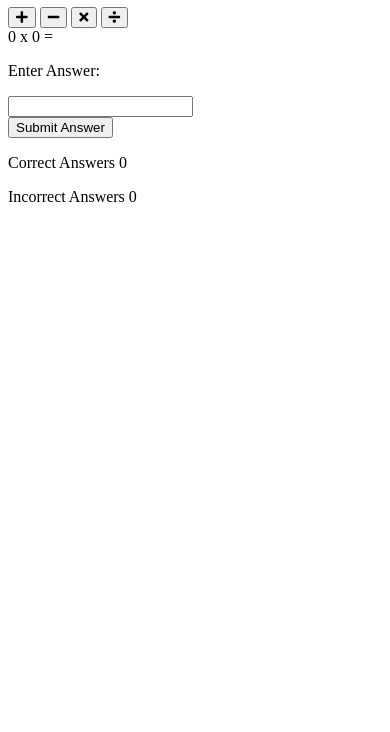
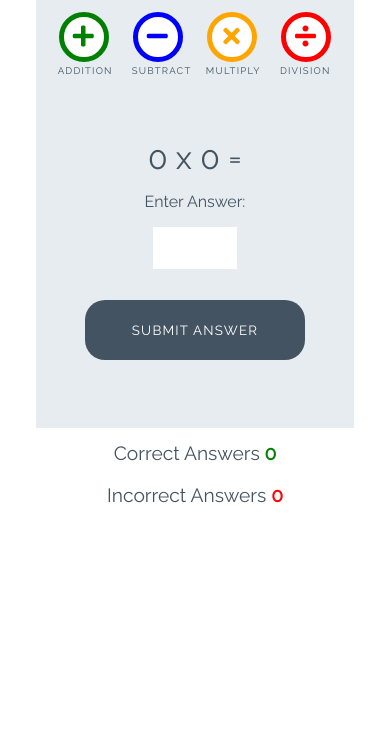
Before and after one commit to renatabiniek/love-maths, a plain HTML site: page index.html in a window 390 px wide. Shown: the part 112-844 px from the top of the page. Drawn offline with Linux system fonts and the light colour scheme.

Commit message:
Add styles for game

```diff
--- a/assets/css/style.css
+++ b/assets/css/style.css
@@ -0,0 +1,253 @@
+/* --------- Global style */
+
+body {
+    background-color: white;
+    font-family: "Raleway", sans-serif;
+    color: #445361;
+    text-align: center;
+}
+
+/* --------- Heading */
+
+.heading {
+    text-align: center;
+    font-size: 2.5rem;
+}
+
+.logo {
+    height: 40px;
+    padding-right: 5px;
+}
+
+/* --------- Game layout */
+
+.game-area {
+    background-color: #E6ECF0;
+    box-sizing: border-box;
+    width: 85%;
+    height: 65vh;
+    max-height: 450px;
+    max-width: 830px;
+    margin-left: auto;
+    margin-right: auto;
+    padding: 1%;
+}
+
+.question-area {
+    width: 50%;
+    font-size: 2rem;
+    margin: auto;
+    padding: 50px 0;
+}
+
+.question-area span {
+    padding: 0 15px;
+}
+
+.score-area {
+    margin: 5px auto;
+    width: 60%;
+    font-size: 1.2rem;
+}
+
+.controls-area {
+    width: 85%;
+    margin: 30px auto;
+}
+
+#score {
+    color: green;
+    font-weight: bold;
+}
+
+#incorrect {
+    color: red;
+    font-weight: bold;
+}
+
+.answer-message {
+    display: none;
+    font-size: 1rem;
+}
+
+#answer-box {
+    border: none;
+    color: #445361;
+    display: inline-block;
+    height: 40px;
+    width: 80px;
+    font-size: 1.2rem;
+}
+
+.scores {
+    display: inline-block;
+    padding: 25px;
+}
+
+/* --------- Buttons */
+
+.btn {
+    width: 220px;
+    height: 60px;
+    font-family: "Raleway", sans-serif;
+    text-transform: uppercase;
+    letter-spacing: 1.2px;
+    color: white;
+}
+
+.btn:focus {
+    outline: none;
+}
+
+.btn--big {
+    padding-top: 10px;
+    border-radius: 50%;
+    background-color: white;
+    border: 10px solid;
+    width: 100px;
+    height: 100px;
+    font-size: 3.2rem;
+    margin: 0 30px;
+    transition: all 0.5s;
+}
+
+.btn--big::after{
+    content: attr(data-type);
+    font-size: 1rem;
+    color: #445361;
+    position: relative;
+    left: -0.5em;
+
+}
+
+.btn--blue {
+    border-color: blue;
+    color: blue;
+}
+
+.btn--blue:active,
+.btn--blue:hover {
+    background-color: darkblue;
+    color: white;
+}
+
+.btn--orange {
+    border-color: orange;
+    color: orange;
+}
+
+.btn--orange:active,
+.btn--orange:hover {
+    background-color: darkorange;
+    color: white;
+}
+
+.btn--red {
+    border-color: red;
+    color: red;
+}
+
+.btn--red:active,
+.btn--red:hover {
+    background-color: darkred;
+    color: white;
+}
+
+.btn--green {
+    border-color: green;
+    color: green;
+}
+
+.btn--green:active,
+.btn--green:hover {
+    background-color: darkgreen;
+    color: white;
+}
+
+.btn--gray {
+    margin-top: 25px;
+    background-color: #445361;
+    border: 1px transparent;
+    border-radius: 20px;
+}
+
+.btn--gray:active,
+.btn--gray:hover {
+    background-color: #0d1013;
+}
+
+/* --------- Media queries */
+
+@media (max-width: 414px) {
+    .controls-area {
+        width: 100%;
+    }
+
+    .btn--big {
+        margin: 0 10px;
+        padding: 5px;
+        border: 5px solid;
+        width: 50px;
+        height: 50px;
+        font-size: 1.5rem;
+    }
+
+    .btn--big::after {
+        font-size: 0.6rem;
+        left: -0.7rem;
+    }
+
+    .question-area {
+        padding: 10% 0;
+        width: 100%;
+    }
+
+    .question-area span {
+        padding: 0;
+    }
+
+    .answer-message {
+        display: block;
+    }
+
+    #answer-box {
+        display: block;
+        margin: 0 auto;
+    }
+    .btn--gray {
+        margin-top: 0;
+    }
+
+    .score-area {
+        width: 100%;
+    }
+
+    .scores {
+        margin: 0.5em auto;
+        display: block;
+        padding: 5px;
+    }
+
+    .heading {
+        font-size: 2rem;
+    }
+}
+
+@media (max-width: 320px) {
+    .game-area {
+        height: 70vh;
+    }
+
+    .controls-area {
+        width: 75%;
+        margin: 10px auto;
+    }
+
+    .btn--big {
+        margin: 10px 10px;
+    }
+    .question-area {
+        padding: 10px 0;
+    }
+
+}
--- a/index.html
+++ b/index.html
@@ -18,19 +18,19 @@
         <img class="logo" src="assets/images/logo.png" alt="logo">Love Maths
     </h1>
 
-    <div class="game-area"></div>
+    <div class="game-area">
 
     <div class="controls-area">
-        <button class="btn btn--big btn--green">
+        <button data-type="addition" class="btn btn--big btn--green">
             <i class="fas fa-plus"></i>
         </button>
-        <button class="btn btn--big btn--blue">
+        <button data-type="subtract" class="btn btn--big btn--blue">
             <i class="fas fa-minus"></i>
         </button>
-        <button class="btn btn--big btn--orange">
+        <button data-type="multiply" class="btn btn--big btn--orange">
             <i class="fas fa-times"></i>
         </button>
-        <button class="btn btn--big btn--red">
+        <button data-type="division" class="btn btn--big btn--red">
             <i class="fas fa-divide"></i>
         </button>
     </div>
@@ -43,12 +43,14 @@
         <p class="answer-message">Enter Answer:</p>
         <input id="answer-box" type="number">
     </div>
-        <button class="btn btn--gray">Submit Answer</button>
+        <button data-type="submit" class="btn btn--gray">Submit Answer</button>
     </div>
+
+</div>
 
     <div class="score-area">
         <p class="scores">Correct Answers <span id="score">0</span></p>
-        <p class="scores">Incorrect Answers <span id="iccorrect">0</span></p>
+        <p class="scores">Incorrect Answers <span id="incorrect">0</span></p>
     </div>
 
 
```
